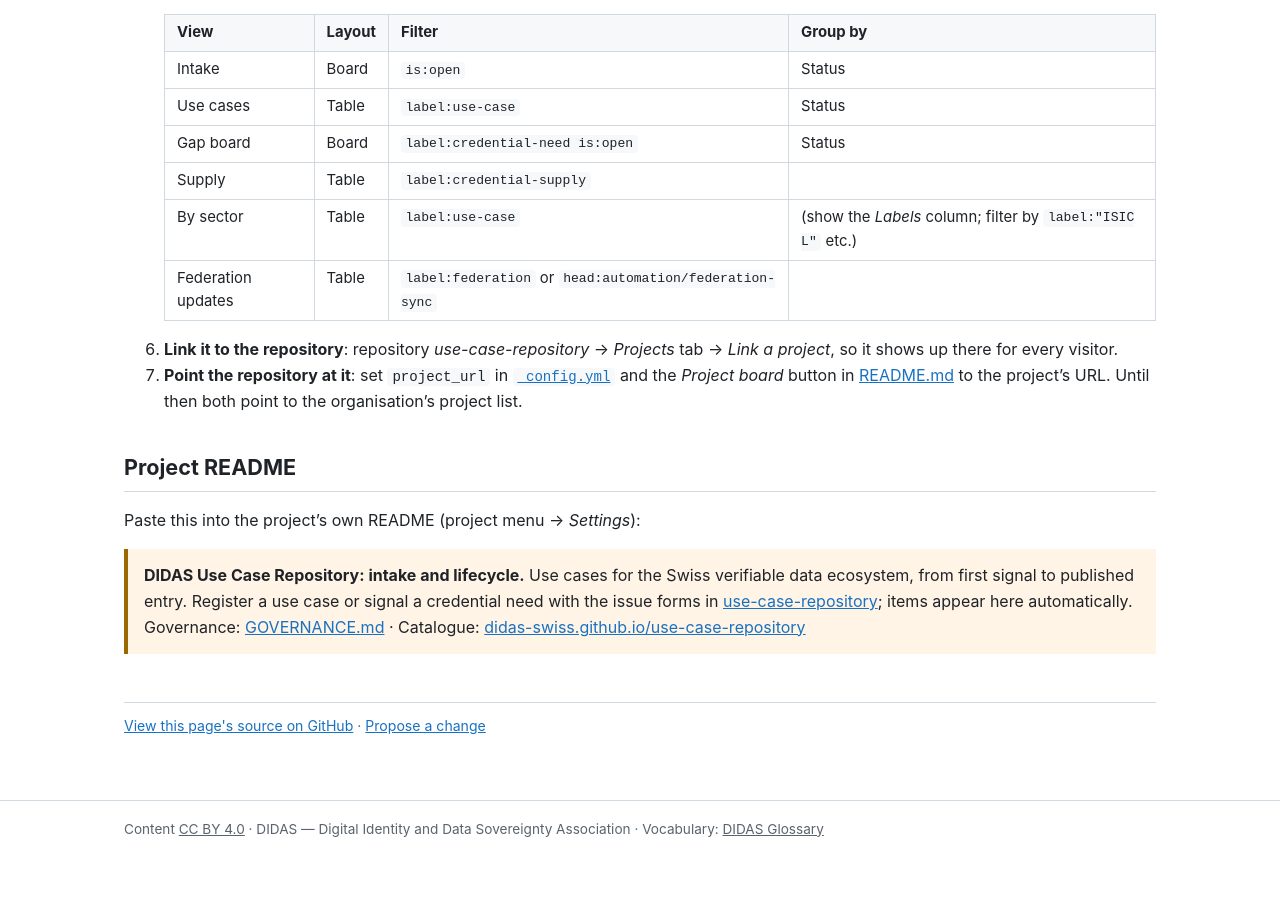
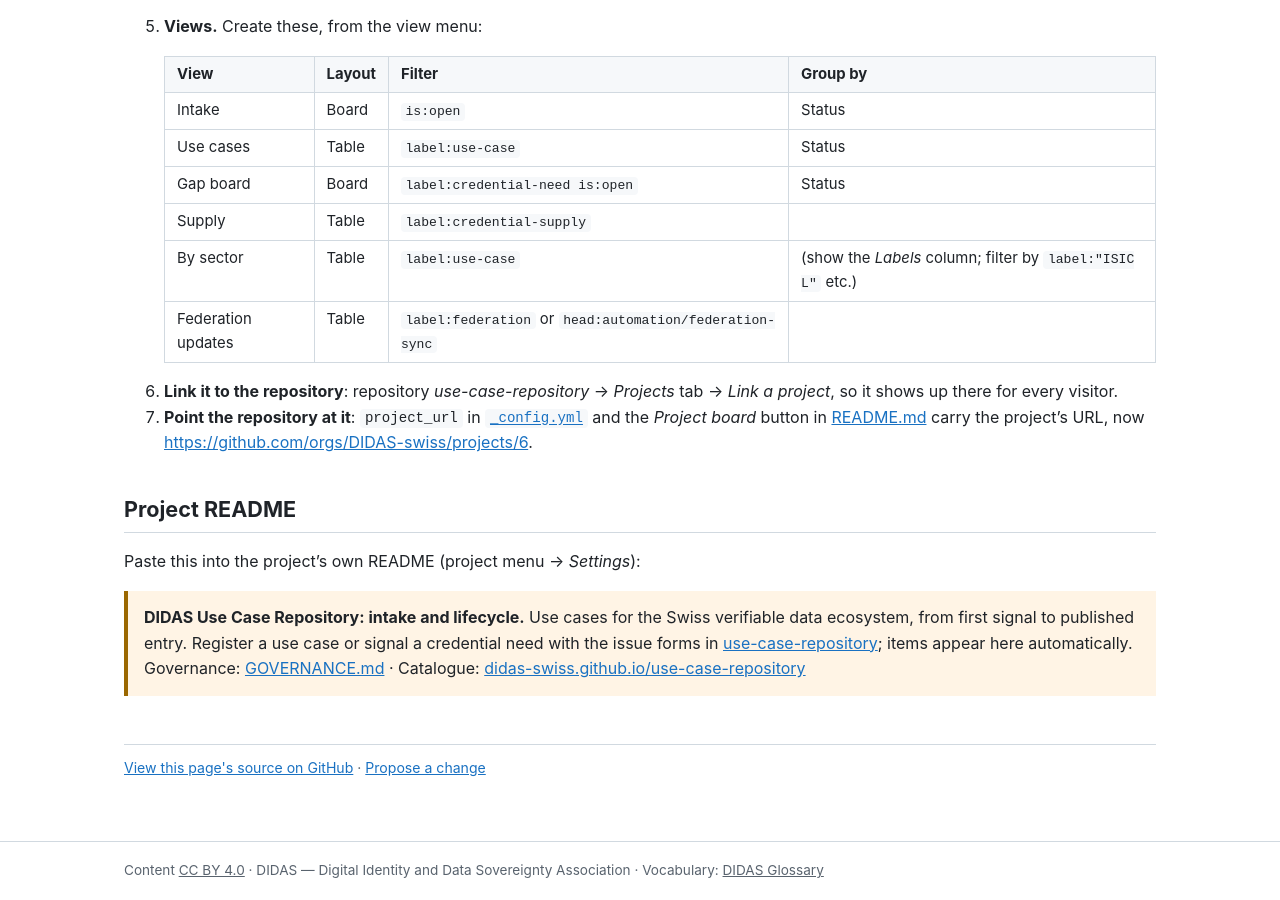
Before and after one commit to DIDAS-swiss/use-case-repository, a Jekyll site: the page built from PROJECT.md, in a window 1280 px wide and 900 px high, scrolled down 1253 px. Built offline with Jekyll 4.4.1, drawn with Linux system fonts in a browser that asks for light colours; before the commit the page ends 2111 px from its top, so only the background shows below that; some of the changed text lies outside the part shown.

Commit message:
Point the project board links to DIDAS-swiss project 6
The README button, the site's hero button and navigation, and PROJECT.md now
open the project board at https://github.com/orgs/DIDAS-swiss/projects/6.

```diff
--- a/PROJECT.md
+++ b/PROJECT.md
@@ -59,10 +61,10 @@ An organisation owner or a member allowed to create projects does this once.
 
 6. **Link it to the repository**: repository *use-case-repository* → *Projects*
    tab → *Link a project*, so it shows up there for every visitor.
-7. **Point the repository at it**: set `project_url` in
+7. **Point the repository at it**: `project_url` in
    [`_config.yml`](https://github.com/DIDAS-swiss/use-case-repository/blob/main/_config.yml)
-   and the *Project board* button in [README.md](README.md) to the project's URL.
-   Until then both point to the organisation's project list.
+   and the *Project board* button in [README.md](README.md) carry the project's
+   URL, now [https://github.com/orgs/DIDAS-swiss/projects/6](https://github.com/orgs/DIDAS-swiss/projects/6).
 
 ## Project README
 
--- a/_config.yml
+++ b/_config.yml
@@ -9,8 +9,7 @@ description: >-
   of the use-case section of the Swiss Ecosystem Discovery Catalog.
 repository: DIDAS-swiss/use-case-repository
 # The GitHub Project that is the entry point to the workflows (see PROJECT.md).
-# Until it exists, this points to the organisation's project list.
-project_url: https://github.com/orgs/DIDAS-swiss/projects
+project_url: https://github.com/orgs/DIDAS-swiss/projects/6
 baseurl: /use-case-repository
 url: https://didas-swiss.github.io
 
--- a/_layouts/default.html
+++ b/_layouts/default.html
@@ -55,6 +55,7 @@
       <a href="{{ '/anchors.html' | relative_url }}"{% if page.url == '/anchors.html' %} aria-current="page"{% endif %}>Anchors</a>
       <a href="{{ '/GOVERNANCE.html' | relative_url }}"{% if page.url == '/GOVERNANCE.html' %} aria-current="page"{% endif %}>Governance</a>
       <a href="{{ '/VISION.html' | relative_url }}"{% if page.url == '/VISION.html' %} aria-current="page"{% endif %}>Vision</a>
+      <a href="{{ site.project_url }}">Project board</a>
       <a class="cta" href="https://github.com/{{ site.repository }}/issues/new?template=use-case-candidate.yml">+ Register your use case</a>
     </div>
   </nav>
```
Also changed, not shown: other parts of PROJECT.md (+2 -0 lines), README.md (+2 -2 lines).
